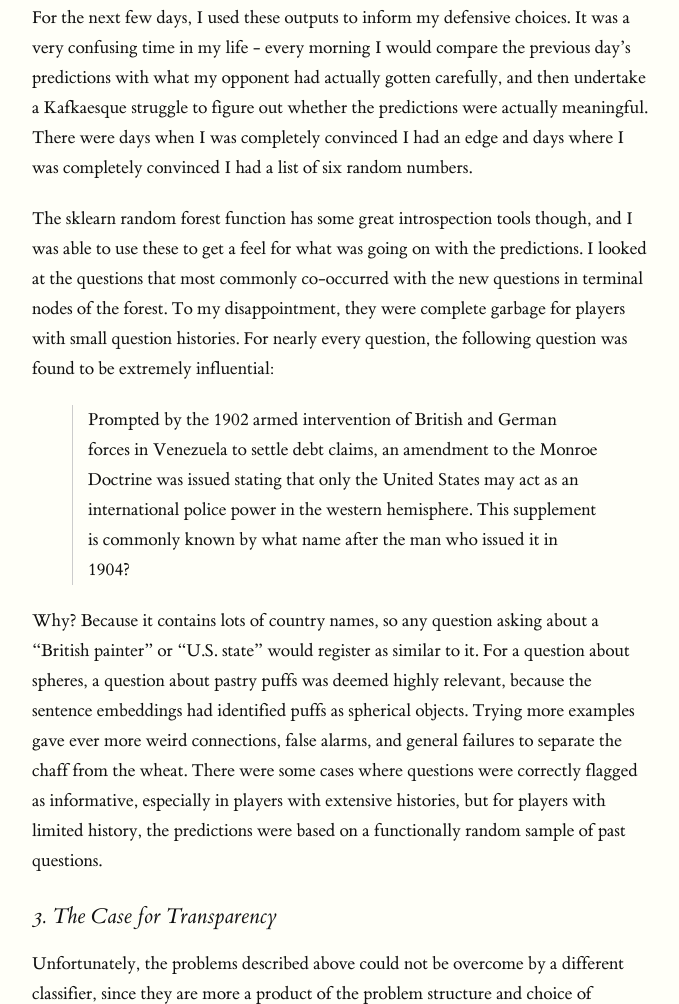
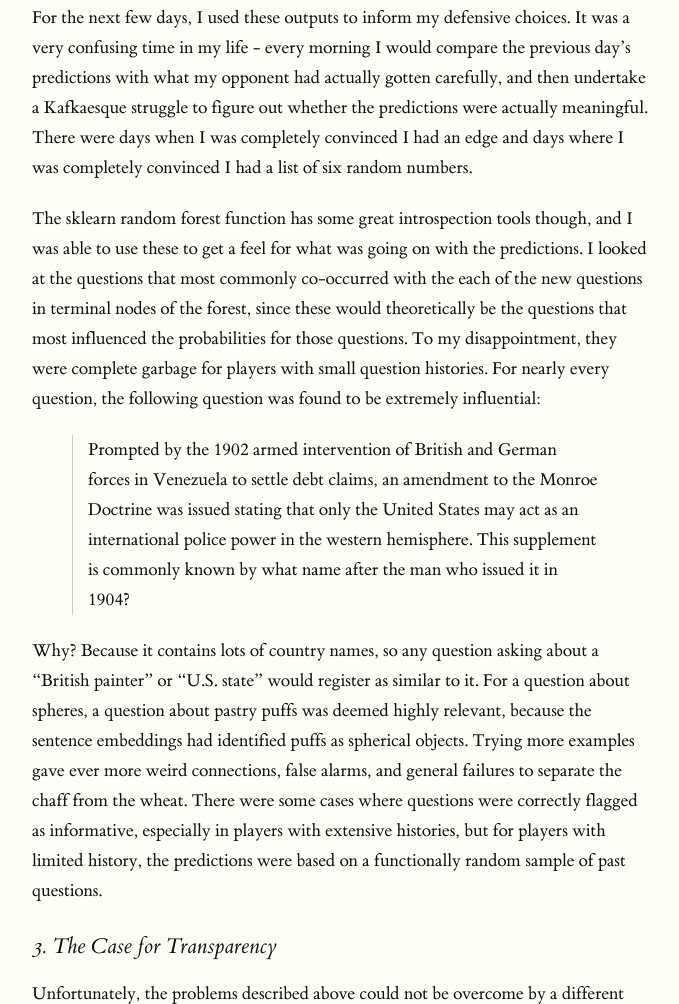
Before and after one commit to patternsofideas/patternsofideas.github.io, a plain HTML site: page posts/league/index.html in a window 1280 px wide. Shown: the part 2599-3603 px from the top of the page, without its empty margins (128-807 px from the left). Drawn offline with nearby package versions, Linux system fonts and the light colour scheme; some packages are replaced by stand-ins of ours; a script that the page names is missing; files whose address does not match are found by name.

Commit message:
Spruced up a sentence

```diff
--- a/posts/league/index.html
+++ b/posts/league/index.html
@@ -74,7 +74,7 @@
 <p>Random forests seemed like a good choice for this problem, since unlike regularized logistic regression, there are no finnicky parameters that need tuning for every new opponent. A suitably large number of forests should be able to both make good predictions on opponents with lots of history and avoid over-fitting on opponents with little history. I did the scraping with BeautifulSoup, represented questions using a publicly available sentence embedding library, and got a little script working. A sample output looked like this:</p>
 <p><img src="/static/img/ll/rf_output.png" alt="Sample output" style="width: 500;"/></p>
 <p>For the next few days, I used these outputs to inform my defensive choices. It was a very confusing time in my life - every morning I would compare the previous day’s predictions with what my opponent had actually gotten carefully, and then undertake a Kafkaesque struggle to figure out whether the predictions were actually meaningful. There were days when I was completely convinced I had an edge and days where I was completely convinced I had a list of six random numbers.</p>
-<p>The sklearn random forest function has some great introspection tools though, and I was able to use these to get a feel for what was going on with the predictions. I looked at the questions that most commonly co-occurred with the new questions in terminal nodes of the forest. To my disappointment, they were complete garbage for players with small question histories. For nearly every question, the following question was found to be extremely influential:</p>
+<p>The sklearn random forest function has some great introspection tools though, and I was able to use these to get a feel for what was going on with the predictions. I looked at the questions that most commonly co-occurred with the each of the new questions in terminal nodes of the forest, since these would theoretically be the questions that most influenced the probabilities for those questions. To my disappointment, they were complete garbage for players with small question histories. For nearly every question, the following question was found to be extremely influential:</p>
 <blockquote>
 <p>Prompted by the 1902 armed intervention of British and German forces in Venezuela to settle debt claims, an amendment to the Monroe Doctrine was issued stating that only the United States may act as an international police power in the western hemisphere. This supplement is commonly known by what name after the man who issued it in 1904?</p>
 </blockquote>
```
Also changed, not shown: 3 other files.
